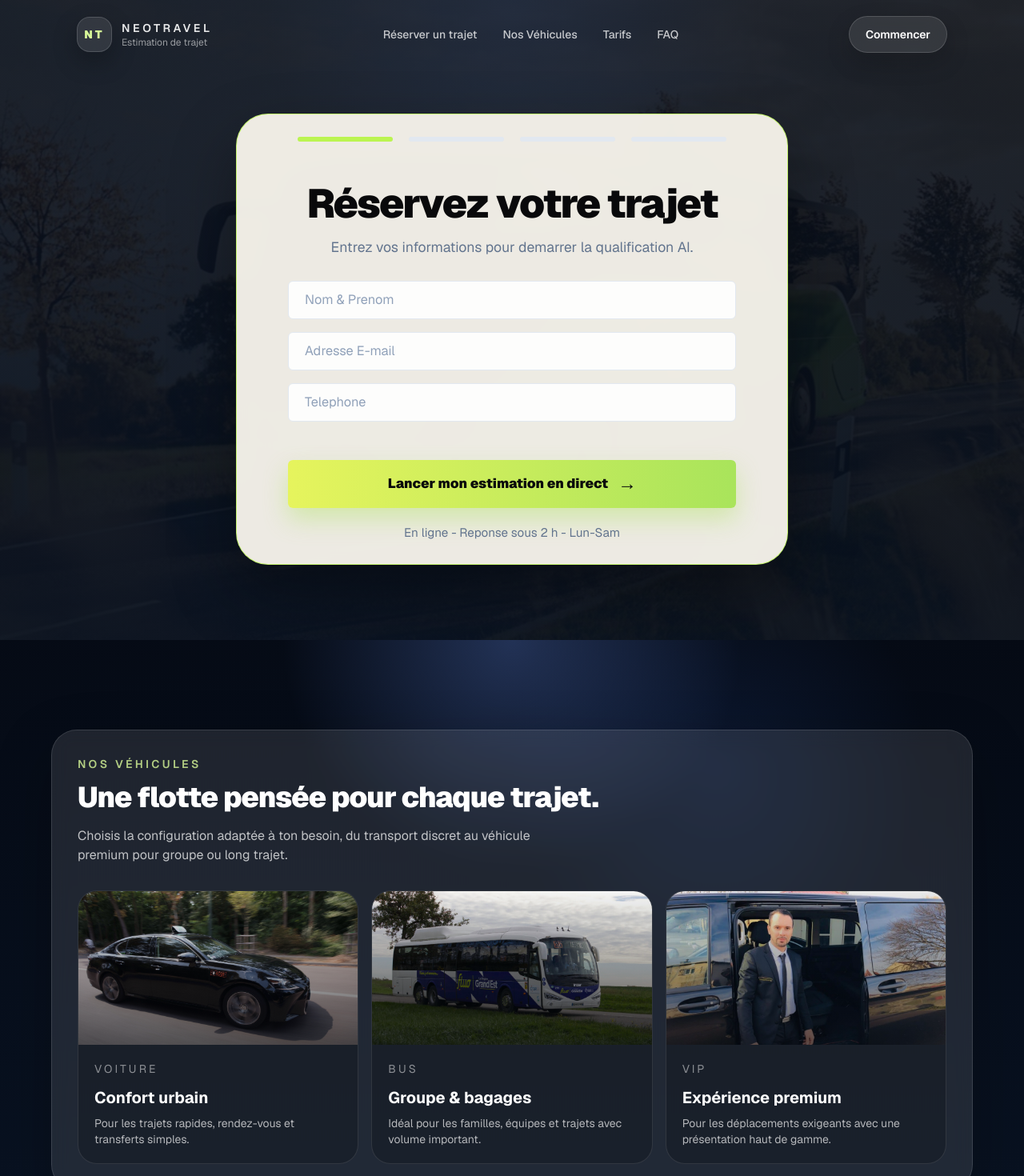
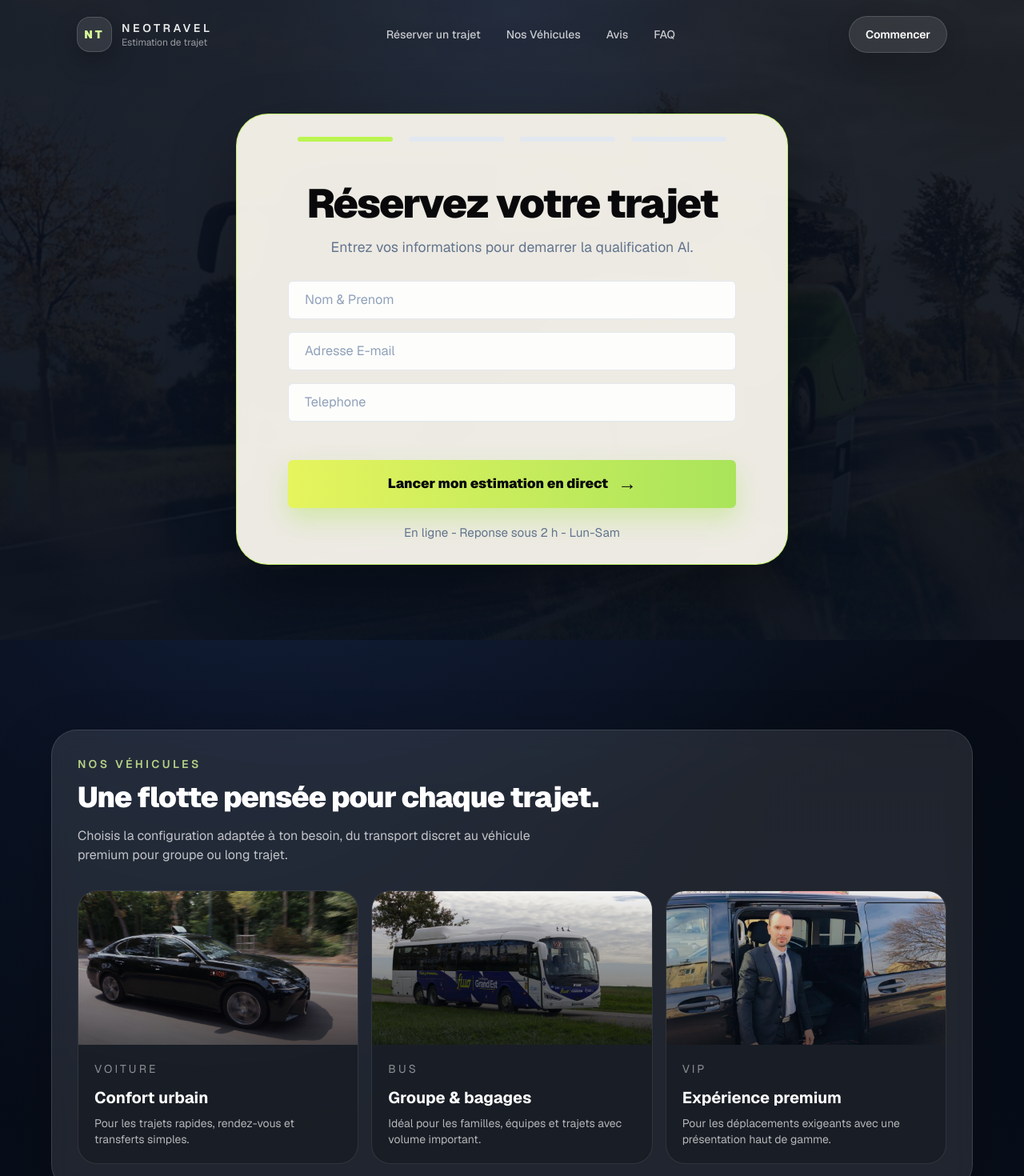
Before and after one commit to mathismce/neotravel, a Next.js app: page / in a window 1280 px wide. Shown: the top 1470 px of the page at 80% size. Built offline with nearby package versions, Linux system fonts and the light colour scheme.

Commit message:
Navbar : Tarifs remplacé par Avis

```diff
--- a/app/page.tsx
+++ b/app/page.tsx
@@ -76,7 +76,6 @@ export default function Home() {
         id="vehicules"
         className="relative flex min-h-screen items-center px-4 py-16 sm:px-6 lg:px-8"
       >
-        <div className="absolute inset-0 bg-[radial-gradient(circle_at_top,rgba(74,104,174,0.42),transparent_28%),radial-gradient(circle_at_70%_20%,rgba(25,49,100,0.32),transparent_24%),linear-gradient(180deg,rgba(5,10,20,0.94),rgba(9,19,35,0.98))]" />
 
         <div className="relative z-10 mx-auto w-full max-w-6xl rounded-[32px] border border-white/12 bg-white/10 p-6 text-white shadow-[0_25px_70px_rgba(0,0,0,0.25)] backdrop-blur-md sm:p-8">
           <div className="max-w-2xl">
--- a/components/Navbar.tsx
+++ b/components/Navbar.tsx
@@ -21,8 +21,8 @@ export default function Navbar() {
           <a href="#vehicules" className="transition-colors hover:text-white">
             Nos Véhicules
           </a>
-          <a href="#tarifs" className="transition-colors hover:text-white">
-            Tarifs
+          <a href="#avis" className="transition-colors hover:text-white">
+            Avis
           </a>
           <a href="#faq" className="transition-colors hover:text-white">
             FAQ
```
